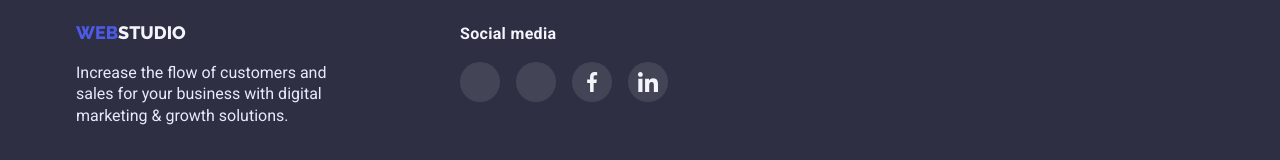
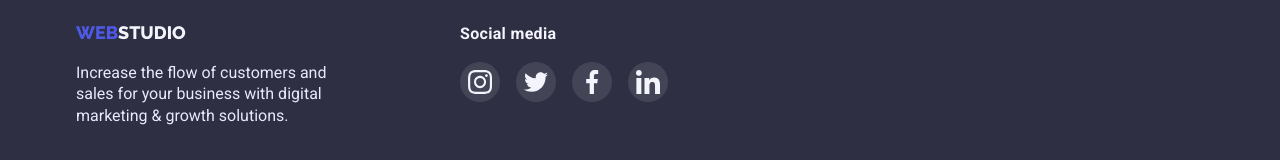
Before and after one commit to xlapushka/-goit-markup-hw-04, a plain HTML site: page index.html in a window 1280 px wide. Shown: the part 2969-3129 px from the top of the page. Drawn offline with nearby package versions, Linux system fonts and the light colour scheme.

Commit message:
open icons in studio-footer

```diff
--- a/index.html
+++ b/index.html
@@ -564,11 +564,11 @@
                   href=""
                   rel="noopener nofollow noreferrer"
                 >
-                  <!-- <svg class="social-media-contact-icon" width="20" height="20">
+                  <svg class="social-media-contact-icon" width="24" height="24">
                     <use
                       href="./images/symbol-defs.svg#icon-cont-instagram"
                     ></use>
-                  </svg> -->
+                  </svg>
                 </a>
               </li>
 
@@ -578,11 +578,11 @@
                   href=""
                   rel="noopener nofollow noreferrer"
                 >
-                  <!-- <svg class="social-media-contact-icon" width="20" height="20">
+                  <svg class="social-media-contact-icon" width="24" height="24">
                     <use
                       href="./images/symbol-defs.svg#icon-cont-twitter"
                     ></use>
-                  </svg> -->
+                  </svg>
                 </a>
               </li>
 
@@ -592,7 +592,7 @@
                   href=""
                   rel="noopener nofollow noreferrer"
                 >
-                  <svg class="social-media-contact-icon" width="20" height="20">
+                  <svg class="social-media-contact-icon" width="24" height="24">
                     <use
                       href="./images/symbol-defs.svg#icon-cont-facebook"
                     ></use>
@@ -606,7 +606,7 @@
                   href=""
                   rel="noopener nofollow noreferrer"
                 >
-                  <svg class="social-media-contact-icon" width="20" height="20">
+                  <svg class="social-media-contact-icon" width="24" height="24">
                     <use
                       href="./images/symbol-defs.svg#icon-cont-linkedin"
                     ></use>
```
